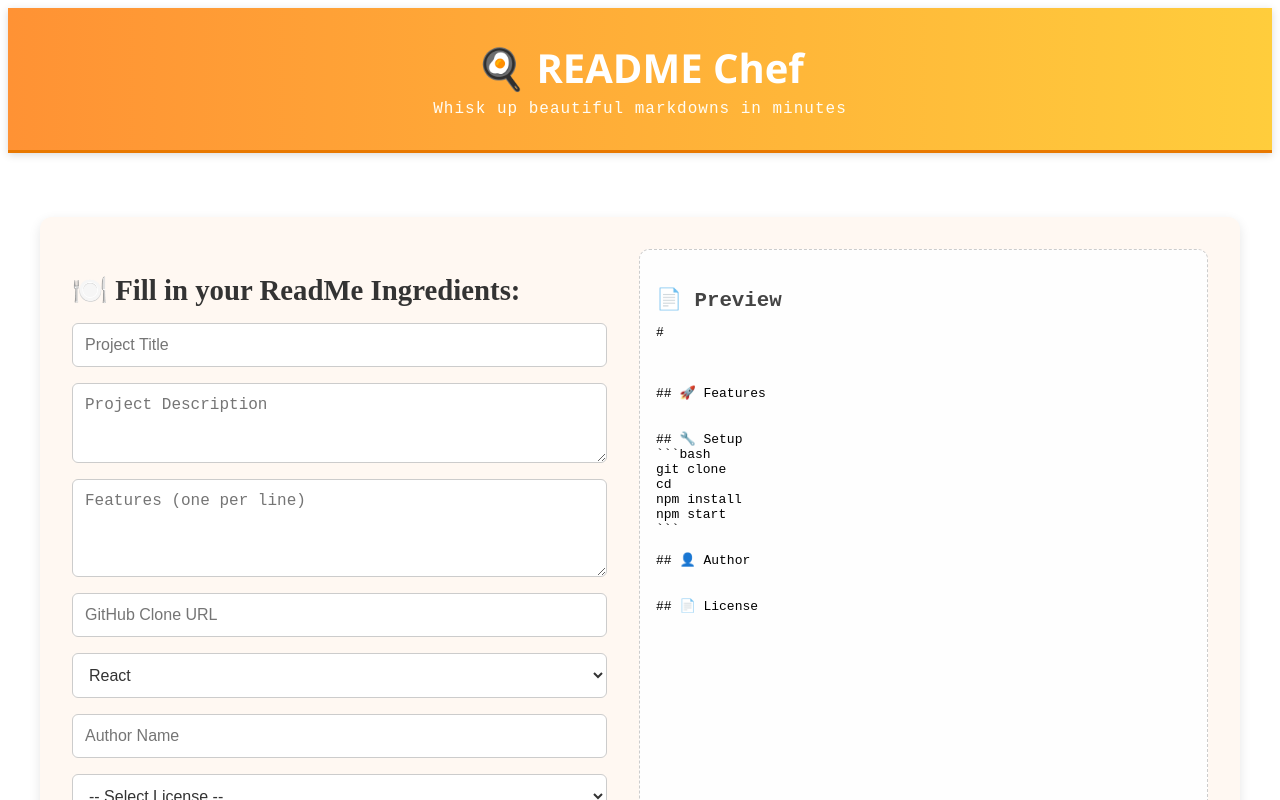
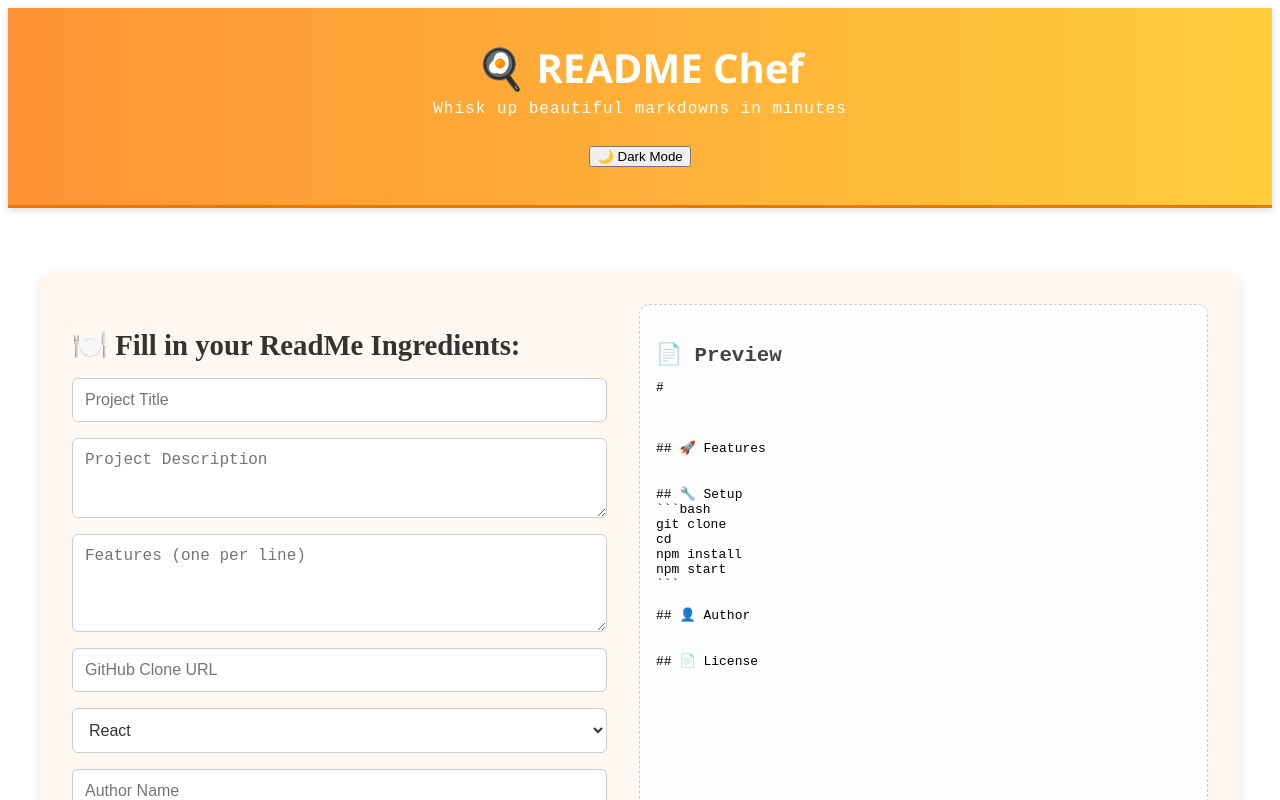
Before and after one commit to Skylar-Lorena/readme_chef, a React (Vite) app: page / in a window 1280 px wide. Shown: the top 800 px of the page. Built offline with nearby package versions, Linux system fonts and the light colour scheme.

Commit message:
Add dark/light mode toggle in Header.jsx

```diff
--- a/src/components/Header.jsx
+++ b/src/components/Header.jsx
@@ -1,11 +1,20 @@
-import "../styles/Header.css"
-
+import { useEffect, useState } from "react";
+import "../styles/Header.css";
 
 const Header = () => {
+  const [darkMode, setDarkMode] = useState(false);
+
+  useEffect(() => {
+    document.body.classList.toggle("dark", darkMode);
+  }, [darkMode]);
+
   return (
     <header className="header">
       🍳 README Chef
       <div className="header-tagline">Whisk up beautiful markdowns in minutes</div>
+      <button className="toggle-btn" onClick={() => setDarkMode(!darkMode)}>
+        {darkMode ? "☀️ Light Mode" : "🌙 Dark Mode"}
+      </button>
     </header>
   );
 };
```
